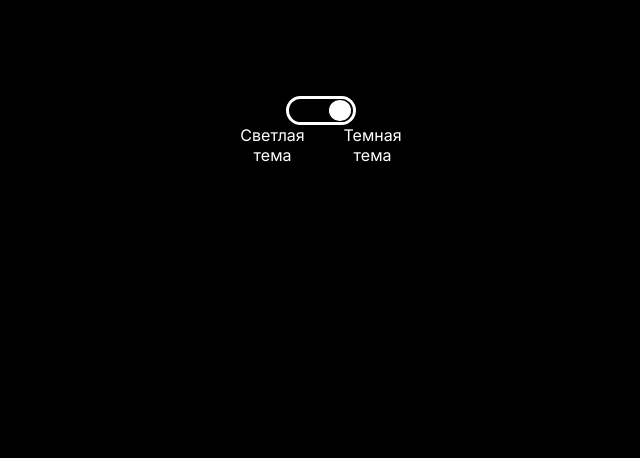
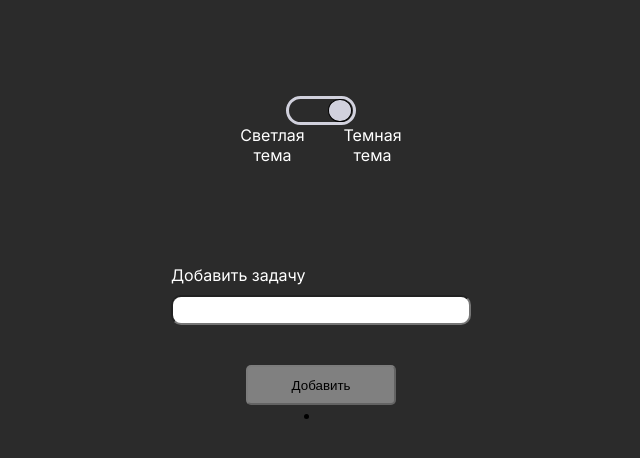
Before and after one commit to RemixFX/todo-list, a Next.js app: page / in a window 1280 px wide. Shown: the top 458 px of the page, without its empty margins (319-959 px from the left). Built offline with nearby package versions, Linux system fonts and the light colour scheme.

Commit message:
feat: add Form component

```diff
--- a/app/components/Checkbox/checkbox.tsx
+++ b/app/components/Checkbox/checkbox.tsx
@@ -20,13 +20,13 @@ export default function Checkbox({ checkboxCallback, values }: CheckboxProps) {
   }
 
   return (
-    <div className={styles.container}>
+    <div className={styles.container} data-theme={theme}>
       <label className={styles.layout}>
         <input type="checkbox" className={styles.checkbox}
           checked={checked} onChange={handleChange} />
-        <span className={styles.switch} data-theme={theme}></span>
+        <span className={styles.switch}></span>
       </label>
-      <div className={styles.descriptions} data-theme={theme}>
+      <div className={styles.descriptions}>
         <span className={styles.value}>{values[0]}</span>
         <span className={styles.value}>{values[1]}</span>
       </div>
--- /dev/null
+++ b/app/components/Form/form.module.css
@@ -0,0 +1,31 @@
+.form {
+  display: flex;
+  flex-direction: column;
+  margin-top: 100px;
+  min-width: 300px;
+}
+
+.label {
+  color: var(--color);
+  padding-bottom: 10px;
+}
+
+.input {
+  width: 100%;
+  height: 30px;
+  border-radius: 10px;
+}
+
+.button {
+  background: var(--background-invert);
+  color: var(--color-invert);
+  width: 50%;
+  align-self: center;
+  height: 40px;
+  margin-top: 40px;
+  border-radius: 5px;
+}
+
+.button:disabled {
+  background: grey;
+}
--- /dev/null
+++ b/app/components/Form/form.tsx
@@ -0,0 +1,29 @@
+import { useAppSelector } from '@/app/store/hooks'
+import styles from './form.module.css'
+import { FormEvent, useState } from 'react'
+
+interface FormProps {
+  submit: (value: string) => void;
+  titleForm: string;
+  titleButton: string;
+}
+
+export default function Form({ submit, titleForm, titleButton }: FormProps) {
+
+  const { theme } = useAppSelector(state => state.theme)
+  const [value, setValue] = useState<string>('')
+
+  const handleSubmit = (e: FormEvent<HTMLFormElement>) => {
+    e.preventDefault()
+    submit(value)
+  }
+
+  return (
+    <form className={styles.form} data-theme={theme} onSubmit={(e) => handleSubmit(e)}>
+      <label className={styles.label}>{titleForm}</label>
+      <input className={styles.input} required={true}
+        value={value} onChange={(e) => setValue(e.target.value)} />
+      <button type='submit' className={styles.button} disabled={value.length === 0}>{titleButton}</button>
+    </form>
+  )
+}
--- /dev/null
+++ b/app/components/Header/header.tsx
@@ -0,0 +1 @@
+import styles from './header.module.css'
--- /dev/null
+++ b/app/components/TodoList/todo-list.tsx
@@ -0,0 +1,9 @@
+import styles from './todo-list.module.css'
+
+export default function TodoList () {
+  return(
+    <ul className={styles.list}>
+      <li className={styles.element}></li>
+    </ul>
+  )
+}
--- a/app/globals.css
+++ b/app/globals.css
@@ -1,7 +1,7 @@
 :root {
   --max-width: 1100px;
-  --background-light: #fff;
-  --background-dark: #000;
+  --background-light: #d1d1dd;
+  --background-dark: #2b2b2b;
   --color-light: #fff;
   --color-dark: #000;
 }
@@ -10,12 +10,14 @@
   --background: var(--background-light);
   --background-invert: var(--background-dark);
   --color: var(--color-dark);
+  --color-invert: var(--color-light);
 }
 
 [data-theme='dark'] {
   --background: var(--background-dark);
   --background-invert: var(--background-light);
   --color: var(--color-light);
+  --color-invert: var(--color-dark);
 }
 
 * {
--- a/app/page.tsx
+++ b/app/page.tsx
@@ -1,6 +1,8 @@
 'use client'
 
 import Checkbox from './components/Checkbox/checkbox'
+import Form from './components/Form/form';
+import TodoList from './components/TodoList/todo-list';
 import styles from './page.module.css'
 import { useAppDispatch, useAppSelector } from '@/app/store/hooks';
 import { changeTheme } from '@/app/store/reducers/actionCreators';
@@ -18,12 +20,21 @@ export default function Home() {
     }
   }
 
+  const submitForm = (value: string) => {
+    console.log(value)
+  }
+
   return (
     <main className={styles.main} data-theme={theme}>
       <Checkbox
-      checkboxCallback={handleChangeTheme}
-      values={['Светлая тема', 'Темная тема']}
+        checkboxCallback={handleChangeTheme}
+        values={['Светлая тема', 'Темная тема']}
       />
+      <Form submit={submitForm}
+        titleForm='Добавить задачу'
+        titleButton='Добавить'
+      />
+      <TodoList/>
     </main>
   )
 }
```
Also changed, not shown: app/components/Header/header.module.css (added), app/components/TodoList/todo-list.module.css (added).
